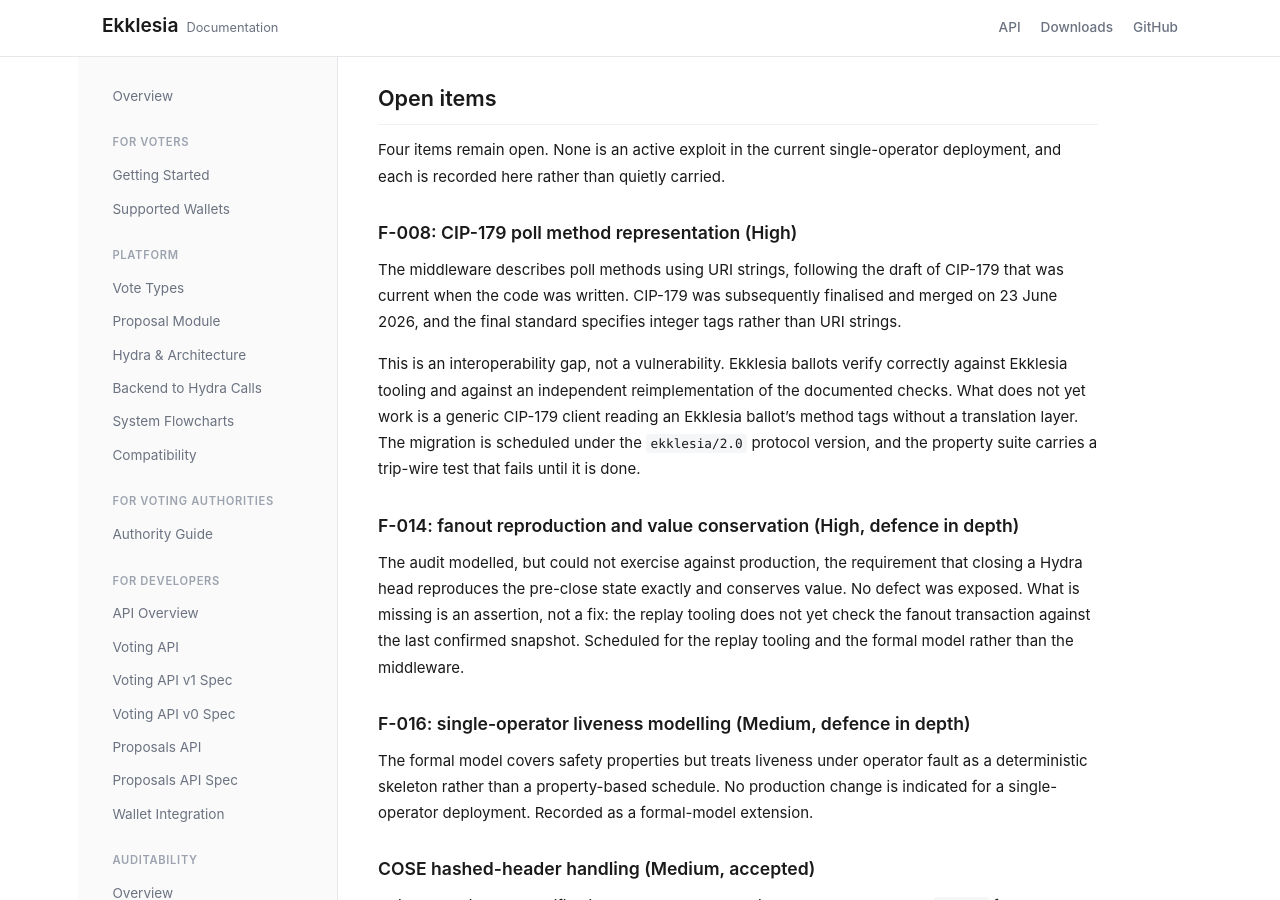
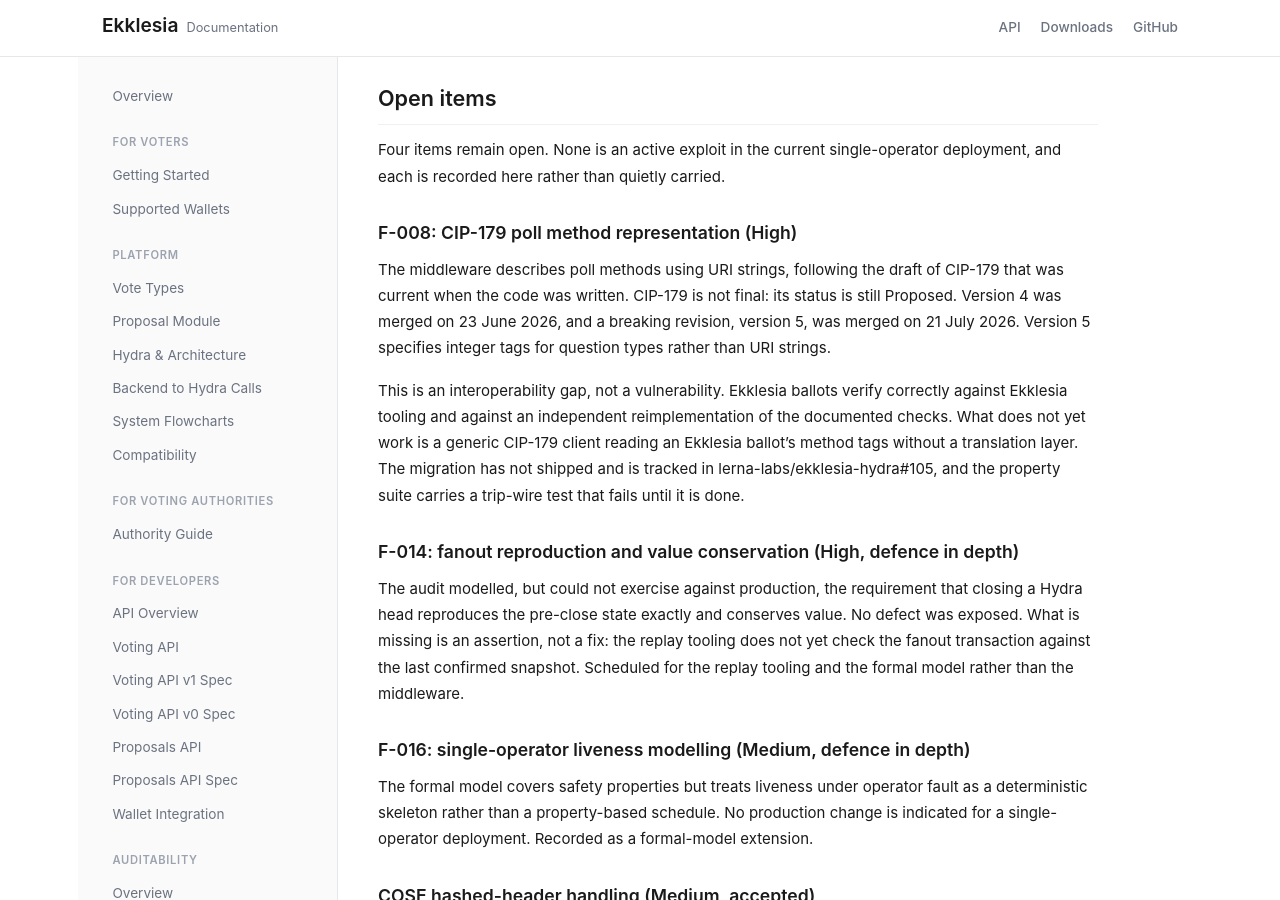
Before and after one commit to lerna-labs/ekklesia-docs, a Jekyll site: the page built from audit/security-audit/index.md, in a window 1280 px wide and 900 px high, scrolled down 7197 px. Built offline with Jekyll 4.4.1, drawn with Linux system fonts in a browser that asks for light colours.

Commit message:
Correct CIP-179 status in audit finding F-008
CIP-179 is still Proposed. Version 4 was merged on 23 June 2026 and a breaking version 5 on 21 July 2026, which specifies integer tags for question types. The page no longer says the migration is scheduled under ekklesia/2.0; it states that the migration has not shipped and is tracked in lerna-labs/ekklesia-hydra#105.

```diff
--- a/audit/security-audit/index.md
+++ b/audit/security-audit/index.md
@@ -323,16 +323,17 @@ deployment, and each is recorded here rather than quietly carried.
 ### F-008: CIP-179 poll method representation (High)
 
 The middleware describes poll methods using URI strings, following the draft of
-CIP-179 that was current when the code was written. CIP-179 was subsequently
-finalised and merged on 23 June 2026, and the final standard specifies integer
-tags rather than URI strings.
+CIP-179 that was current when the code was written. CIP-179 is not final: its
+status is still Proposed. Version 4 was merged on 23 June 2026, and a breaking
+revision, version 5, was merged on 21 July 2026. Version 5 specifies integer
+tags for question types rather than URI strings.
 
 This is an interoperability gap, not a vulnerability. Ekklesia ballots verify
 correctly against Ekklesia tooling and against an independent reimplementation
 of the documented checks. What does not yet work is a generic CIP-179 client
 reading an Ekklesia ballot's method tags without a translation layer. The
-migration is scheduled under the `ekklesia/2.0` protocol version, and the
-property suite carries a trip-wire test that fails until it is done.
+migration has not shipped and is tracked in lerna-labs/ekklesia-hydra#105, and
+the property suite carries a trip-wire test that fails until it is done.
 
 ### F-014: fanout reproduction and value conservation (High, defence in depth)
 
```
Also changed, not shown: .changeset/correct-f008-cip179-status.md (added).
